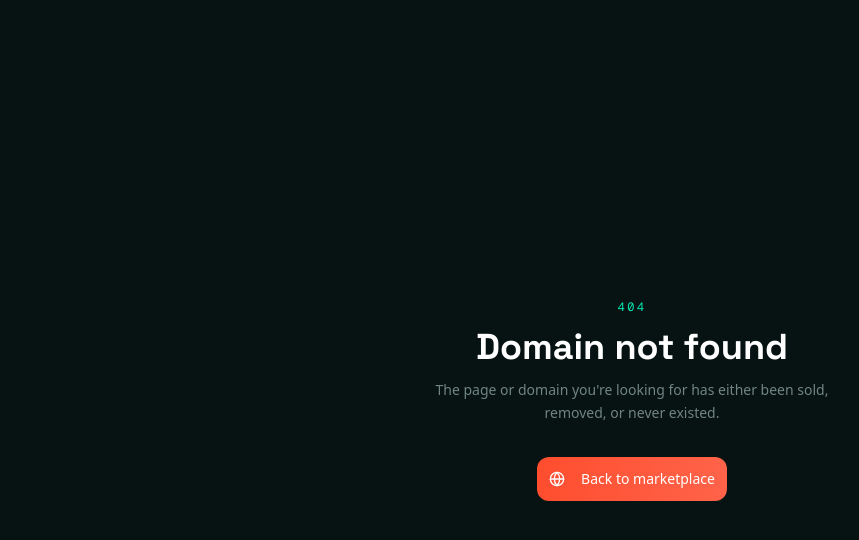
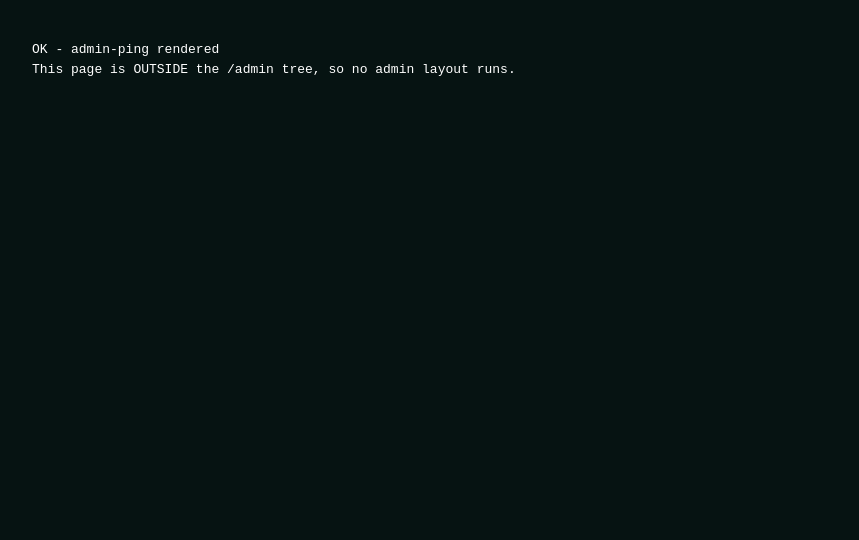
Before and after one commit to nizarx25/nizarrahme, a Next.js app: page /admin-ping in a window 1280 px wide. Before the commit this address had no page. Shown: the top 540 px of the page, without its empty margins (8-867 px from the left). Built offline with nearby package versions, Linux system fonts and the light colour scheme.

Commit message:
diagnostic: add /admin-ping page outside admin tree to isolate layout issue

```diff
--- /dev/null
+++ b/src/app/admin-ping/page.tsx
@@ -0,0 +1,8 @@
+export default function AdminPingPage() {
+  return (
+    <div style={{ padding: 40, fontFamily: 'monospace' }}>
+      <h1>OK - admin-ping rendered</h1>
+      <p>This page is OUTSIDE the /admin tree, so no admin layout runs.</p>
+    </div>
+  )
+}
--- a/src/proxy.ts
+++ b/src/proxy.ts
@@ -15,8 +15,10 @@ const ADMIN_COOKIE = 'admin_session'
 export function proxy(request: NextRequest) {
   const { pathname } = request.nextUrl
 
-  // Only protect /admin/* — /admin/login must remain accessible
-  if (!pathname.startsWith('/admin') || pathname === '/admin/login') {
+  // Only protect /admin/* — /admin/login must remain accessible.
+  // Also exempt /admin/ping (diagnostic).
+  const PUBLIC_ADMIN_PATHS = new Set(['/admin/login', '/admin/ping'])
+  if (!pathname.startsWith('/admin') || PUBLIC_ADMIN_PATHS.has(pathname)) {
     return NextResponse.next()
   }
 
```
Also changed, not shown: src/app/admin/layout.tsx (+9 -4 lines).
